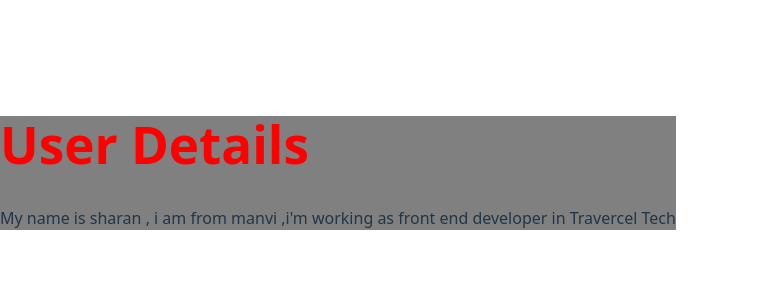
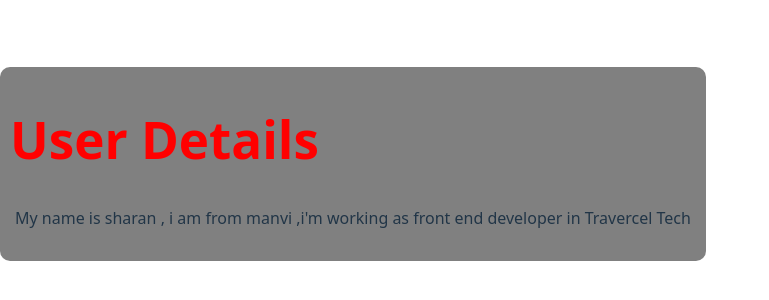
Before and after one commit to SharanappaM/demo, a React (Vite) app: page / in a window 1280 px wide. Shown: the part 236-536 px from the top of the page, without its empty margins (0-769 px from the left). Built offline with nearby package versions, Linux system fonts and the light colour scheme.

Commit message:
added paddin

```diff
--- a/src/componets/customComponets/Card.jsx
+++ b/src/componets/customComponets/Card.jsx
@@ -2,9 +2,9 @@ import React from 'react'
 
 const Card = ({titel, des}) => {
   return (
-    <div style={{border:2, borderColor:"pink", backgroundColor:"grey"}}>
-        <h1 style={{color:"red"}}>{titel}</h1>
-        <p>{des}</p>
+    <div style={{border:2, borderColor:"pink", backgroundColor:"grey", padding:10, borderRadius:10}}>
+        <h1 style={{color:"red" }}>{titel}</h1>
+        <p style={{padding:5}}>{des}</p>
 
     </div>
   )
```
